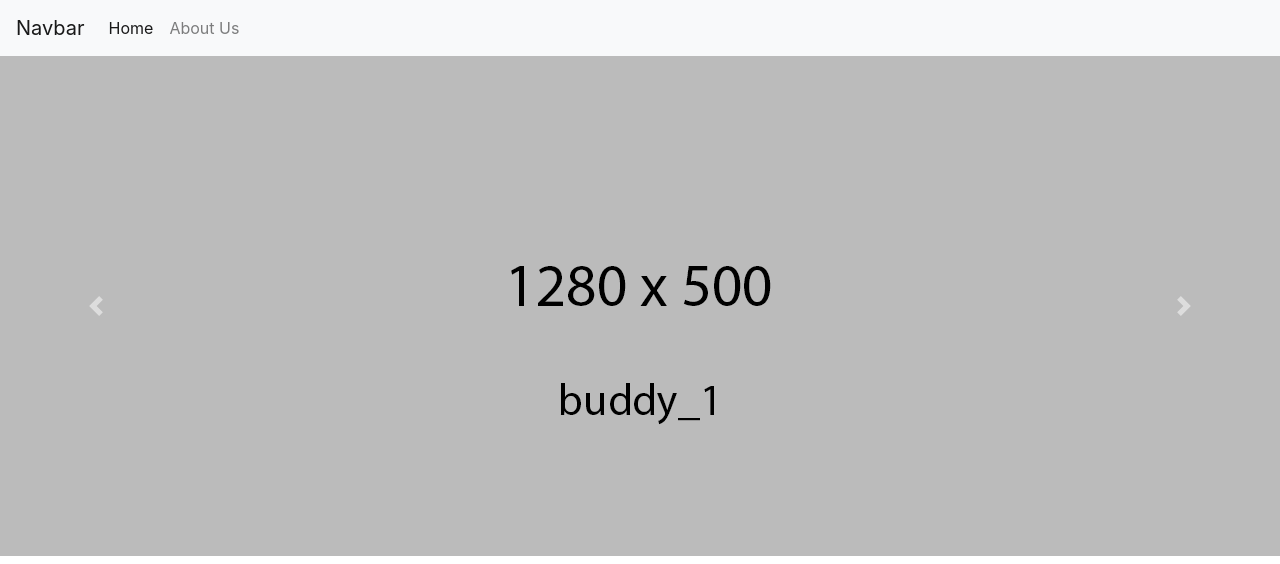
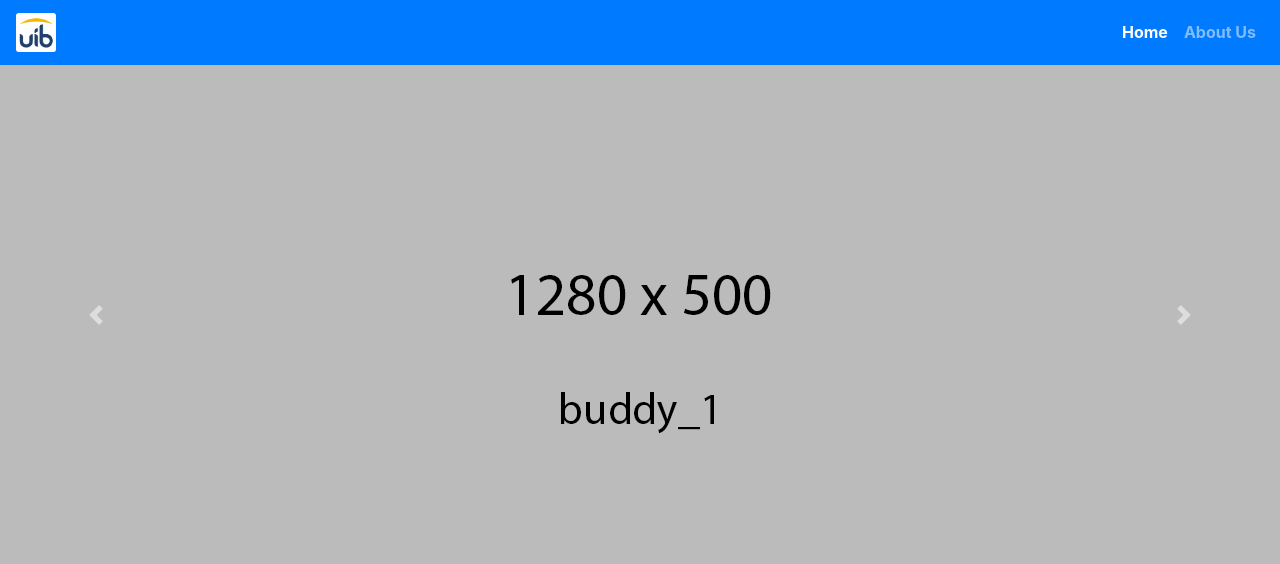
Before and after one commit to BillDelvin/uib_buddy, a CodeIgniter app: page /uib_recruitment_buddy/ in a window 1280 px wide. Shown: the top 564 px of the page. Run offline with CodeIgniter, Linux system fonts and the light colour scheme; some libraries are stand-ins or nearby versions.

Commit message:
fixing navbar

```diff
--- a/application/views/welcome.php
+++ b/application/views/welcome.php
@@ -1,18 +1,20 @@
 <div>
 <!-- navbar -->
-<nav class="navbar navbar-expand-lg navbar-light bg-light">
-  <a class="navbar-brand" href="#">Navbar</a>
+<nav class="navbar navbar-expand-lg navbar-dark bg-primary">
+  	<a class="navbar-brand" href="#">
+  		<img src="./assets/img/logo_UIB_White.png" width="40" alt="">
+  	</a>
   	<button class="navbar-toggler" type="button" data-toggle="collapse" data-target="#navbarSupportedContent" aria-controls="navbarSupportedContent" aria-expanded="false" aria-label="Toggle navigation">
     	<span class="navbar-toggler-icon"></span>
   	</button>
 
 	<div class="collapse navbar-collapse" id="navbarSupportedContent">
-    <ul class="navbar-nav mr-auto">
+		<ul class="navbar-nav ml-auto">
 			<li class="nav-item active">
-        <a class="nav-link" href="#home">Home <span class="sr-only">(current)</span></a>
+			<a class="nav-link font-weight-bold" href="#home">Home <span class="sr-only">(current)</span></a>
 			</li>
 			<li class="nav-item">
-        <a class="nav-link" href="#aboutus">About Us</a>
+			<a class="nav-link font-weight-bold" href="#aboutus">About Us</a>
 			</li>
 		</ul>
 	</div>
```
Lines whose indentation alone changed are shown as unchanged.
